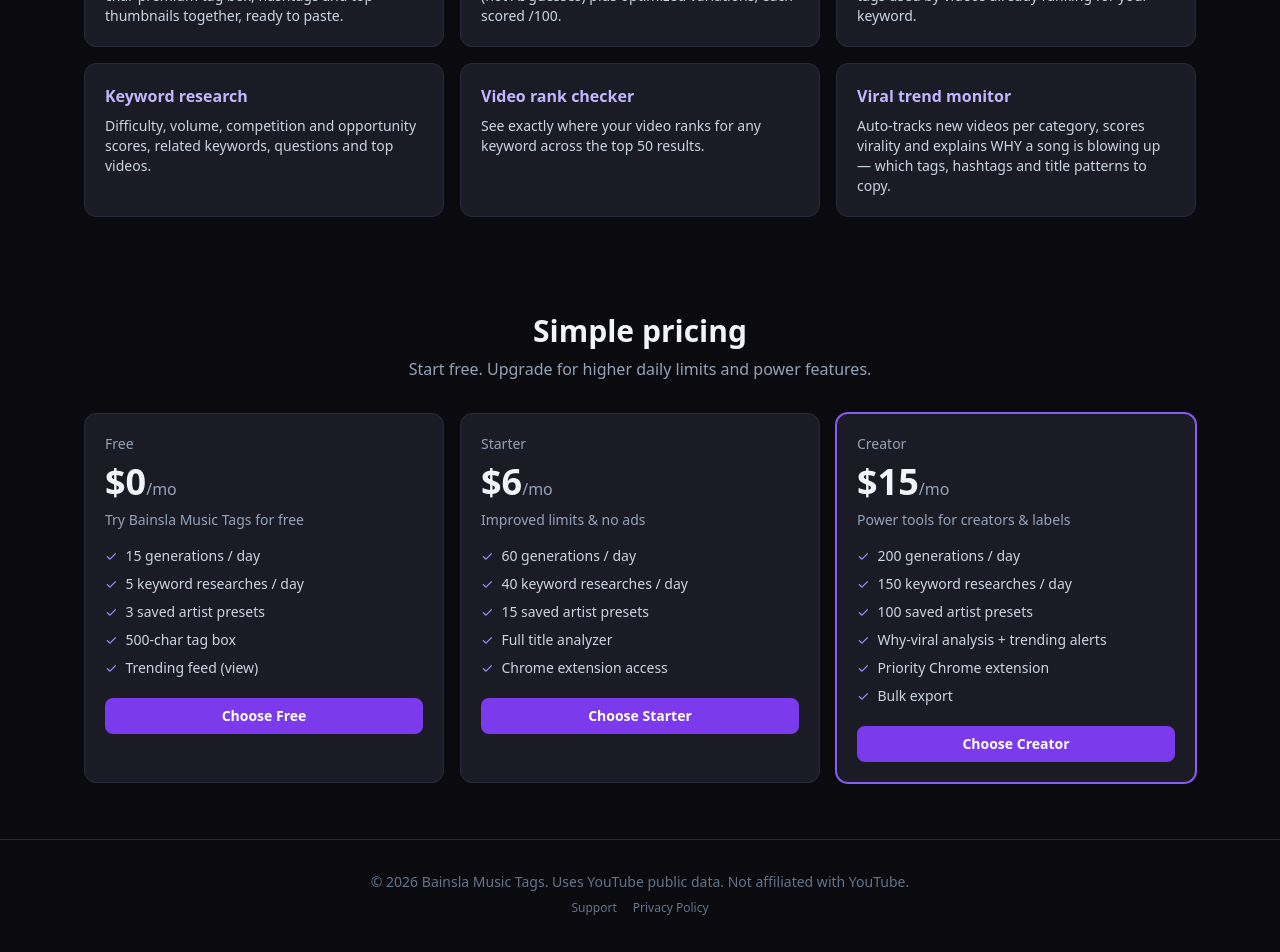
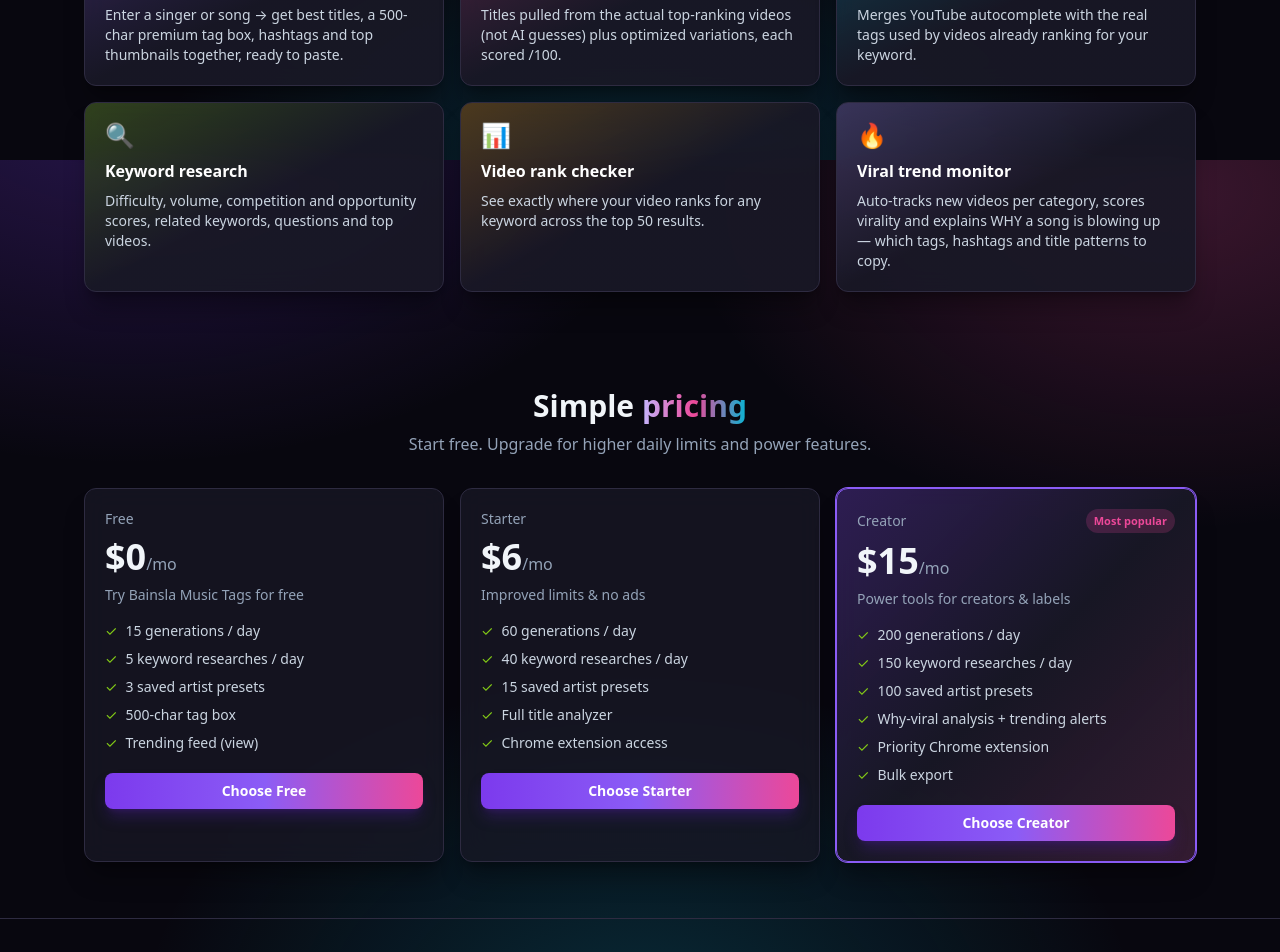
Before and after one commit to intubemediaofficial-ux/Tegs-Bainsla-Music, a Next.js app: page / in a window 1280 px wide. Shown: the part 640-1592 px from the top of the page. Built offline with nearby package versions, Linux system fonts and the light colour scheme.

Commit message:
Colorful UI theme across public site, app and admin
Co-Authored-By: Devin AI <158243242+devin-ai-integration[bot]@users.noreply.github.com>

```diff
--- a/src/app/admin/layout.tsx
+++ b/src/app/admin/layout.tsx
@@ -11,10 +11,10 @@ export default async function AdminLayout({ children }: { children: React.ReactN
 
   return (
     <div className="min-h-screen lg:flex">
-      <aside className="border-b border-ink-line lg:min-h-screen lg:w-64 lg:shrink-0 lg:border-b-0 lg:border-r">
+      <aside className="border-b border-ink-line bg-gradient-to-b from-brand-900/50 via-ink-soft/85 to-ink-soft/85 backdrop-blur-md lg:min-h-screen lg:w-64 lg:shrink-0 lg:border-b-0 lg:border-r">
         <div className="flex items-center justify-between px-5 py-4">
           <Link href="/admin" className="font-black">
-            Admin <span className="text-brand-400">Panel</span>
+            Admin <span className="grad-text">Panel</span>
           </Link>
         </div>
         <AdminNav />
--- a/src/app/globals.css
+++ b/src/app/globals.css
@@ -7,7 +7,28 @@
 }
 
 body {
-  @apply bg-ink text-slate-100 antialiased;
+  @apply relative min-h-screen bg-ink text-slate-100 antialiased;
+  background-image:
+    radial-gradient(60rem 40rem at 10% -10%, rgba(124, 58, 237, 0.28), transparent 60%),
+    radial-gradient(50rem 34rem at 92% 4%, rgba(236, 72, 153, 0.22), transparent 62%),
+    radial-gradient(52rem 36rem at 50% 108%, rgba(6, 182, 212, 0.2), transparent 60%);
+  background-attachment: fixed;
+  background-repeat: no-repeat;
+}
+
+/* faint grid over the colour wash */
+body::before {
+  content: "";
+  position: fixed;
+  inset: 0;
+  z-index: -1;
+  pointer-events: none;
+  background-image:
+    linear-gradient(rgba(255, 255, 255, 0.035) 1px, transparent 1px),
+    linear-gradient(90deg, rgba(255, 255, 255, 0.035) 1px, transparent 1px);
+  background-size: 46px 46px;
+  mask-image: radial-gradient(80% 60% at 50% 0%, black, transparent 85%);
+  -webkit-mask-image: radial-gradient(80% 60% at 50% 0%, black, transparent 85%);
 }
 
 @layer components {
@@ -15,22 +36,37 @@ body {
     @apply inline-flex items-center justify-center gap-2 rounded-lg px-4 py-2 text-sm font-semibold transition disabled:cursor-not-allowed disabled:opacity-50;
   }
   .btn-primary {
-    @apply btn bg-brand-600 text-white hover:bg-brand-500;
+    @apply btn bg-gradient-to-r from-brand-600 via-brand-500 to-accent-pink text-white shadow-lg shadow-brand-900/40 hover:from-brand-500 hover:via-brand-400 hover:to-accent-pink hover:shadow-brand-700/50;
   }
   .btn-ghost {
-    @apply btn border border-ink-line bg-ink-card text-slate-200 hover:border-brand-500;
+    @apply btn border border-ink-line bg-ink-card/80 text-slate-200 backdrop-blur hover:border-brand-500 hover:bg-ink-card hover:text-white;
   }
   .card {
-    @apply rounded-xl border border-ink-line bg-ink-card p-5;
+    @apply rounded-xl border border-ink-line bg-ink-card/75 p-5 shadow-xl shadow-black/30 backdrop-blur-md transition hover:border-brand-500/40;
+  }
+  .card-glow {
+    @apply card relative overflow-hidden;
+    background-image: linear-gradient(
+      135deg,
+      rgba(124, 58, 237, 0.16),
+      rgba(236, 72, 153, 0.08) 45%,
+      rgba(6, 182, 212, 0.12)
+    );
   }
   .input {
-    @apply w-full rounded-lg border border-ink-line bg-ink-soft px-3 py-2 text-sm text-slate-100 outline-none placeholder:text-slate-500 focus:border-brand-500;
+    @apply w-full rounded-lg border border-ink-line bg-ink-soft/80 px-3 py-2 text-sm text-slate-100 outline-none transition placeholder:text-slate-500 focus:border-brand-500 focus:ring-2 focus:ring-brand-500/30;
   }
   .chip {
-    @apply inline-flex items-center gap-1 rounded-md border border-ink-line bg-ink-soft px-2 py-1 text-xs text-slate-200;
+    @apply inline-flex items-center gap-1 rounded-md border border-brand-500/25 bg-brand-500/10 px-2 py-1 text-xs text-brand-100;
   }
   .label {
     @apply mb-1 block text-xs font-medium uppercase tracking-wide text-slate-400;
+  }
+  .panel {
+    @apply rounded-2xl border border-ink-line bg-ink-soft/70 backdrop-blur-md;
+  }
+  .grad-text {
+    @apply bg-gradient-to-r from-brand-300 via-accent-pink to-accent-cyan bg-clip-text text-transparent;
   }
 }
 
@@ -40,5 +76,8 @@ body {
   height: 10px;
 }
 ::-webkit-scrollbar-thumb {
-  @apply rounded-full bg-ink-line;
+  @apply rounded-full bg-brand-700/60;
 }
+::-webkit-scrollbar-thumb:hover {
+  @apply bg-brand-600;
+}
--- a/src/app/login/page.tsx
+++ b/src/app/login/page.tsx
@@ -5,10 +5,10 @@ export default function LoginPage() {
   return (
     <div className="flex min-h-screen items-center justify-center px-5">
       <div className="w-full max-w-sm">
-        <Link href="/" className="mb-6 block text-center text-lg font-black">
-          Bainsla<span className="text-brand-400">Tags</span>
+        <Link href="/" className="mb-6 block text-center text-2xl font-black">
+          Bainsla<span className="grad-text">Tags</span>
         </Link>
-        <div className="card">
+        <div className="card bg-gradient-to-br from-brand-600/20 via-ink-card/80 to-accent-cyan/10">
           <h1 className="mb-1 text-xl font-bold">Sign in</h1>
           <p className="mb-5 text-sm text-slate-400">Welcome back.</p>
           <AuthForm mode="login" />
--- a/src/app/page.tsx
+++ b/src/app/page.tsx
@@ -3,26 +3,38 @@ import { PLANS } from "@/lib/plans";
 
 const FEATURES = [
   {
+    icon: "🎯",
+    tint: "from-brand-500/25",
     title: "Full Package in 1 click",
     body: "Enter a singer or song → get best titles, a 500-char premium tag box, hashtags and top thumbnails together, ready to paste.",
   },
   {
+    icon: "✍️",
+    tint: "from-accent-pink/25",
     title: "Real high-rank titles",
     body: "Titles pulled from the actual top-ranking videos (not AI guesses) plus optimized variations, each scored /100.",
   },
   {
+    icon: "🏷️",
+    tint: "from-accent-cyan/25",
     title: "Premium tags",
     body: "Merges YouTube autocomplete with the real tags used by videos already ranking for your keyword.",
   },
   {
+    icon: "🔍",
+    tint: "from-accent-lime/25",
     title: "Keyword research",
     body: "Difficulty, volume, competition and opportunity scores, related keywords, questions and top videos.",
   },
   {
+    icon: "📊",
+    tint: "from-accent-amber/25",
     title: "Video rank checker",
     body: "See exactly where your video ranks for any keyword across the top 50 results.",
   },
   {
+    icon: "🔥",
+    tint: "from-brand-400/25",
     title: "Viral trend monitor",
     body: "Auto-tracks new videos per category, scores virality and explains WHY a song is blowing up — which tags, hashtags and title patterns to copy.",
   },
@@ -31,9 +43,9 @@ const FEATURES = [
 export default function Home() {
   return (
     <div className="min-h-screen">
-      <header className="mx-auto flex max-w-6xl items-center justify-between px-5 py-5">
+      <header className="sticky top-0 z-30 mx-auto flex max-w-6xl items-center justify-between px-5 py-5">
         <div className="text-lg font-black tracking-tight">
-          Bainsla<span className="text-brand-400">Tags</span>
+          Bainsla<span className="grad-text">Tags</span>
         </div>
         <nav className="flex items-center gap-3 text-sm">
           <Link href="/#pricing" className="text-slate-300 hover:text-white">
@@ -49,12 +61,12 @@ export default function Home() {
       </header>
 
       <section className="mx-auto max-w-6xl px-5 pb-10 pt-16 text-center">
-        <div className="mx-auto mb-4 inline-flex rounded-full border border-ink-line bg-ink-card px-3 py-1 text-xs text-brand-300">
+        <div className="mx-auto mb-4 inline-flex rounded-full border border-brand-500/40 bg-gradient-to-r from-brand-600/25 via-accent-pink/20 to-accent-cyan/20 px-4 py-1.5 text-xs font-semibold text-brand-100 shadow-lg shadow-brand-900/40">
           vidIQ + RapidTags + TubeBuddy — merged, for music creators
         </div>
         <h1 className="mx-auto max-w-3xl text-4xl font-black leading-tight sm:text-6xl">
           Get more views with the right{" "}
-          <span className="text-brand-400">titles, tags & trends</span>
+          <span className="grad-text">titles, tags &amp; trends</span>
         </h1>
         <p className="mx-auto mt-5 max-w-2xl text-slate-300">
           Enter a singer, song or keyword and instantly get the titles, 500-char tags, hashtags and
@@ -73,15 +85,21 @@ export default function Home() {
 
       <section className="mx-auto grid max-w-6xl gap-4 px-5 py-10 sm:grid-cols-2 lg:grid-cols-3">
         {FEATURES.map((f) => (
-          <div key={f.title} className="card">
-            <h3 className="mb-2 font-bold text-brand-300">{f.title}</h3>
+          <div
+            key={f.title}
+            className={`card bg-gradient-to-br ${f.tint} via-ink-card/70 to-ink-card/70 hover:-translate-y-0.5`}
+          >
+            <div className="mb-3 text-2xl leading-none">{f.icon}</div>
+            <h3 className="mb-2 font-bold text-white">{f.title}</h3>
             <p className="text-sm text-slate-300">{f.body}</p>
           </div>
         ))}
       </section>
 
       <section id="pricing" className="mx-auto max-w-6xl px-5 py-14">
-        <h2 className="mb-2 text-center text-3xl font-black">Simple pricing</h2>
+        <h2 className="mb-2 text-center text-3xl font-black">
+          Simple <span className="grad-text">pricing</span>
+        </h2>
         <p className="mb-8 text-center text-slate-400">
           Start free. Upgrade for higher daily limits and power features.
         </p>
@@ -91,9 +109,20 @@ export default function Home() {
             return (
               <div
                 key={id}
-                className={`card ${id === "creator" ? "border-brand-500 ring-1 ring-brand-500" : ""}`}
+                className={`card ${
+                  id === "creator"
+                    ? "border-brand-500 bg-gradient-to-br from-brand-600/25 via-ink-card/70 to-accent-pink/15 ring-1 ring-brand-500"
+                    : ""
+                }`}
               >
-                <div className="text-sm text-slate-400">{plan.name}</div>
+                <div className="flex items-center justify-between text-sm text-slate-400">
+                  {plan.name}
+                  {id === "creator" && (
+                    <span className="rounded-full bg-accent-pink/20 px-2 py-0.5 text-[11px] font-bold text-accent-pink">
+                      Most popular
+                    </span>
+                  )}
+                </div>
                 <div className="my-2 text-4xl font-black">
                   ${plan.price}
                   <span className="text-base font-normal text-slate-400">/mo</span>
@@ -102,7 +131,7 @@ export default function Home() {
                 <ul className="mb-5 space-y-2 text-sm text-slate-300">
                   {plan.features.map((f) => (
                     <li key={f} className="flex gap-2">
-                      <span className="text-brand-400">✓</span>
+                      <span className="text-accent-lime">✓</span>
                       {f}
                     </li>
                   ))}
--- a/src/app/register/page.tsx
+++ b/src/app/register/page.tsx
@@ -5,10 +5,10 @@ export default function RegisterPage() {
   return (
     <div className="flex min-h-screen items-center justify-center px-5">
       <div className="w-full max-w-sm">
-        <Link href="/" className="mb-6 block text-center text-lg font-black">
-          Bainsla<span className="text-brand-400">Tags</span>
+        <Link href="/" className="mb-6 block text-center text-2xl font-black">
+          Bainsla<span className="grad-text">Tags</span>
         </Link>
-        <div className="card">
+        <div className="card bg-gradient-to-br from-accent-pink/15 via-ink-card/80 to-brand-600/20">
           <h1 className="mb-1 text-xl font-bold">Create your account</h1>
           <p className="mb-5 text-sm text-slate-400">Free forever plan included.</p>
           <AuthForm mode="register" />
--- a/src/components/PageHeader.tsx
+++ b/src/components/PageHeader.tsx
@@ -8,7 +8,7 @@ export function PageHeader({
   subtitle: string;
 }) {
   return (
-    <div className="rounded-2xl border border-ink-line bg-gradient-to-br from-brand-600/20 via-ink-card to-ink-card p-5">
+    <div className="rounded-2xl border border-brand-500/30 bg-gradient-to-br from-brand-600/35 via-ink-card/80 to-accent-cyan/15 p-5 shadow-xl shadow-brand-900/30 backdrop-blur-md">
       <div className="flex items-start gap-3">
         <span className="text-3xl leading-none">{icon}</span>
         <div className="min-w-0">
--- a/tailwind.config.ts
+++ b/tailwind.config.ts
@@ -21,11 +21,17 @@ const config: Config = {
           800: "#5b21b6",
           900: "#4c1d95"
         },
+        accent: {
+          pink: "#ec4899",
+          cyan: "#06b6d4",
+          amber: "#f59e0b",
+          lime: "#84cc16"
+        },
         ink: {
-          DEFAULT: "#0a0a0f",
-          soft: "#14141c",
-          card: "#1b1b26",
-          line: "#2a2a3a"
+          DEFAULT: "#08070f",
+          soft: "#12111c",
+          card: "#191826",
+          line: "#2e2b41"
         }
       },
       fontFamily: {
```
Also changed, not shown: src/app/privacy/page.tsx (+5 -3 lines), src/app/support/page.tsx (+5 -3 lines), src/components/AppNav.tsx (+8 -8 lines), src/components/admin/AdminNav.tsx (+22 -9 lines), src/components/admin/shared.tsx (+8 -4 lines).
